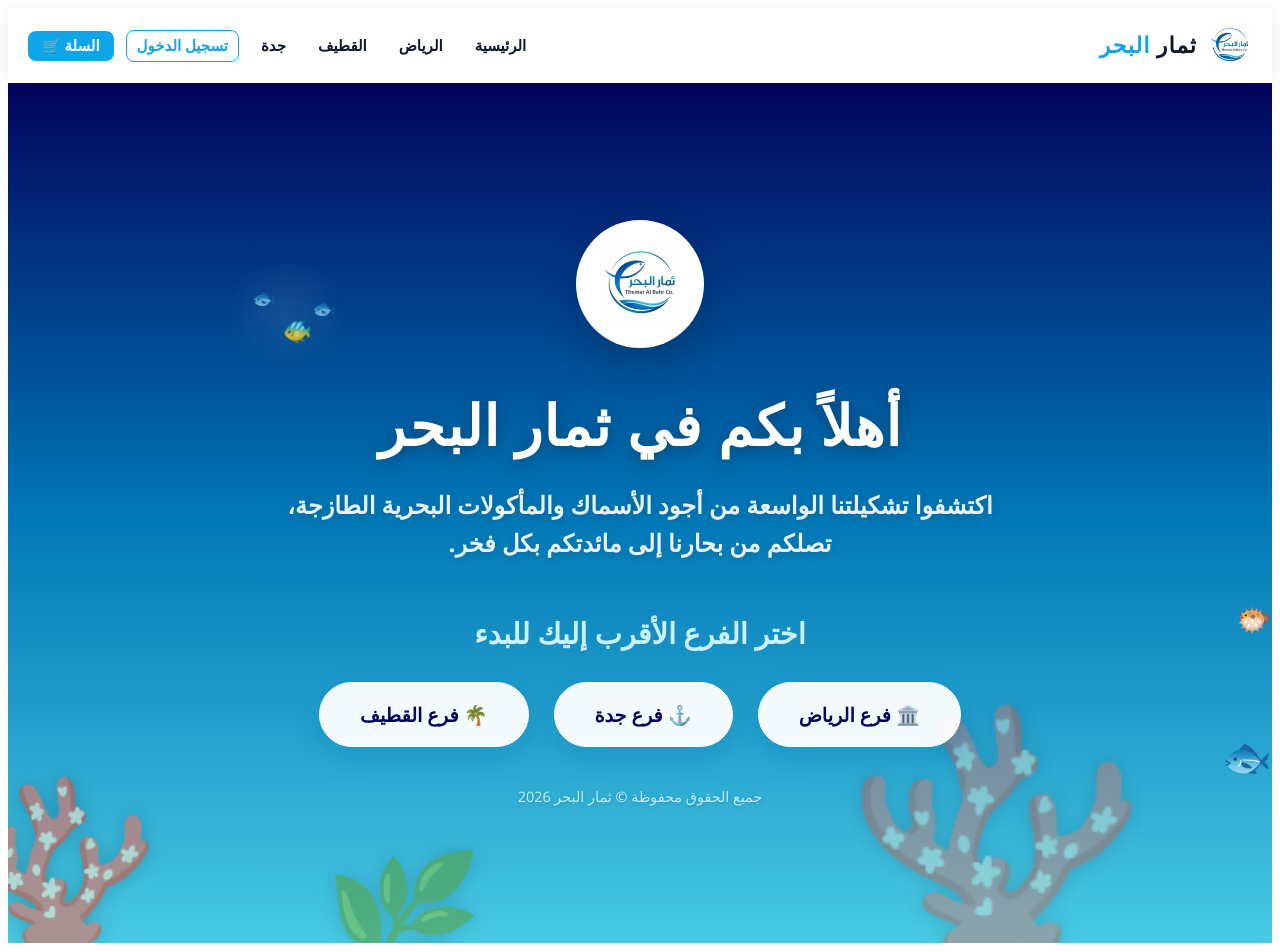
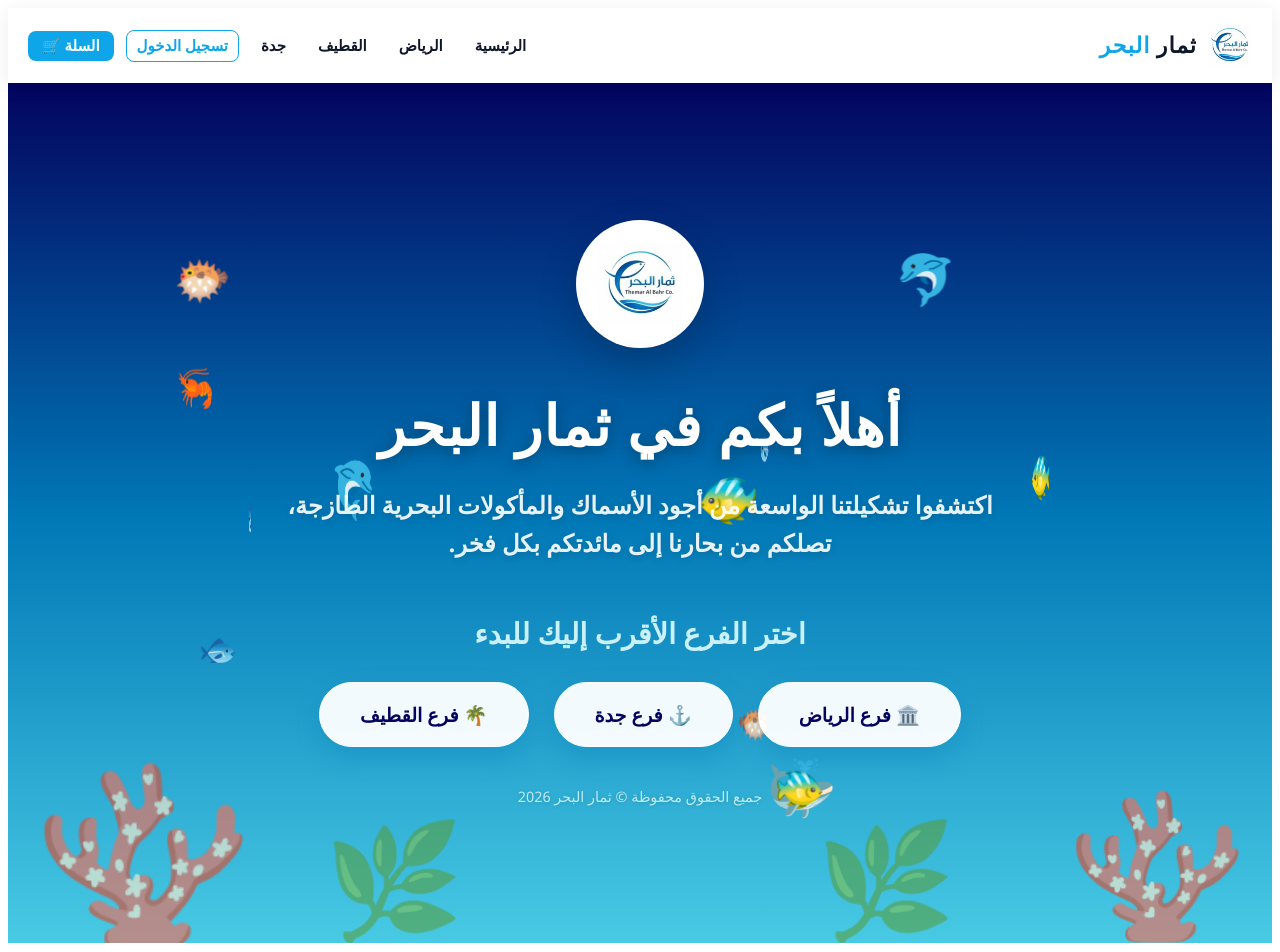
Before and after one commit to MOO651/themar-albahr, a React (Vite) app in the folder my-fish-shop/: page / in a window 1280 px wide. Shown: the top 952 px of the page. Built offline with nearby package versions, Linux system fonts and the light colour scheme.

Commit message:
fix TSX/CSS syntax errors and update massive fish swarm

```diff
--- a/my-fish-shop/src/pages/Home.tsx
+++ b/my-fish-shop/src/pages/Home.tsx
@@ -1,9 +1,8 @@
 import React from 'react';
 import { Link } from 'react-router-dom';
-import logo from '../assets/logo.png'; // تأكد من مسار اللوجو الصحيح لديك
+import logo from '../assets/logo.png';
 
-// مكون الأسماك والشعاب المرجانية المتحركة
-const OceanElements = () => (
+const OceanElements: React.FC = () => (
   <div style={{
     position: 'absolute',
     top: 0,
@@ -14,197 +13,192 @@
     zIndex: 1,
     overflow: 'hidden'
   }}>
-    {/* تأثيرات حركة الأسماك - CSS Animation */}
     <style>{`
-      @keyframes swimRight {
-        0% { transform: translateX(-150px) translateY(0px); opacity: 0.7; }
-        50% { transform: translateX(50vw) translateY(30px); opacity: 1; }
-        100% { transform: translateX(110vw) translateY(-50px); opacity: 0.6; }
+      @keyframes fishPathA {
+        0% { transform: translate(10vw, 20vh) scaleX(1); }
+        25% { transform: translate(75vw, 30vh) scaleX(1); }
+        50% { transform: translate(85vw, 75vh) scaleX(-1); }
+        75% { transform: translate(15vw, 70vh) scaleX(-1); }
+        100% { transform: translate(10vw, 20vh) scaleX(1); }
       }
-      @keyframes swimLeft {
-        0% { transform: translateX(110vw) translateY(0px); opacity: 0.7; }
-        50% { transform: translateX(40vw) translateY(-20px); opacity: 1; }
-        100% { transform: translateX(-150px) translateY(40px); opacity: 0.6; }
+      @keyframes fishPathB {
+        0% { transform: translate(80vw, 65vh) scaleX(-1); }
+        25% { transform: translate(25vw, 80vh) scaleX(-1); }
+        50% { transform: translate(10vw, 25vh) scaleX(1); }
+        75% { transform: translate(70vw, 20vh) scaleX(1); }
+        100% { transform: translate(80vw, 65vh) scaleX(-1); }
       }
-      .fish-animated {
+      @keyframes fishPathC {
+        0% { transform: translate(45vw, 50vh) scaleX(1); }
+        33% { transform: translate(80vw, 40vh) scaleX(1); }
+        66% { transform: translate(20vw, 45vh) scaleX(-1); }
+        100% { transform: translate(45vw, 50vh) scaleX(1); }
+      }
+      @keyframes fishPathD {
+        0% { transform: translate(30vw, 15vh) scaleX(1); }
+        50% { transform: translate(60vw, 85vh) scaleX(-1); }
+        100% { transform: translate(30vw, 15vh) scaleX(1); }
+      }
+      .fish-node {
         position: absolute;
-        font-size: 2rem;
-        animation: swimRight 15s infinite linear;
+        will-change: transform;
       }
-      .fish-animated-left {
-        position: absolute;
-        font-size: 1.5rem;
-        animation: swimLeft 18s infinite linear;
-        animation-delay: 5s;
-      }
-      .fish-group {
-        position: absolute;
-        width: 150px;
-        height: 100px;
-        background: radial-gradient(circle, rgba(255,255,255,0.1) 0%, rgba(255,255,255,0) 70%);
-        border-radius: 50%;
-        animation: swimRight 25s infinite linear;
-        animation-delay: 2s;
-      }
-      .coral-reef {
-        position: absolute;
-        bottom: -20px;
-        font-size: 5rem;
-        opacity: 0.6;
-        filter: drop-shadow(0 0 10px rgba(0,0,0,0.3));
+      .path-a { animation: fishPathA 16s ease-in-out infinite; }
+      .path-b { animation: fishPathB 20s ease-in-out infinite; }
+      .path-c { animation: fishPathC 14s ease-in-out infinite; }
+      .path-d { animation: fishPathD 22s ease-in-out infinite; }
+      .pearl-btn:hover {
+        background: #ffffff !important;
+        transform: translateY(-5px) scale(1.02);
+        box-shadow: 0 15px 30px rgba(0, 119, 182, 0.4) !important;
       }
     `}</style>
 
-    {/* أسماك متحركة */}
-    <div className="fish-animated" style={{ top: '15%', fontSize: '3rem' }}>🐠</div>
-    <div className="fish-animated" style={{ top: '75%', fontSize: '2.5rem', animationDelay: '8s' }}>🐟</div>
-    <div className="fish-animated-left" style={{ top: '35%', fontSize: '4rem' }}>🐬</div>
-    <div className="fish-animated-left" style={{ top: '60%', fontSize: '1.8rem', animationDelay: '12s' }}>🐡</div>
+    <div className="fish-node path-a" style={{ fontSize: '3rem', top: 0, left: 0 }}>🐠</div>
+    <div className="fish-node path-b" style={{ fontSize: '2.5rem', top: 0, left: 0, animationDelay: '-2s' }}>🐟</div>
+    <div className="fish-node path-c" style={{ fontSize: '3.5rem', top: 0, left: 0, animationDelay: '-5s' }}>🐬</div>
+    <div className="fish-node path-d" style={{ fontSize: '2.2rem', top: 0, left: 0, animationDelay: '-8s' }}>🐡</div>
 
-    {/* مجموعة أسماك */}
-    <div className="fish-group" style={{ top: '20%', left: '10%' }}>
-      <span style={{ position: 'absolute', top: '20px', left: '40px', fontSize: '1.2rem' }}>🐟</span>
-      <span style={{ position: 'absolute', top: '50px', left: '70px', fontSize: '1.5rem' }}>🐠</span>
-      <span style={{ position: 'absolute', top: '30px', left: '100px', fontSize: '1.2rem' }}>🐟</span>
-    </div>
+    <div className="fish-node path-b" style={{ fontSize: '2.8rem', top: 0, left: 0, animationDelay: '-3s' }}>🦐</div>
+    <div className="fish-node path-a" style={{ fontSize: '2.1rem', top: 0, left: 0, animationDelay: '-7s' }}>🐟</div>
+    <div className="fish-node path-c" style={{ fontSize: '3.2rem', top: 0, left: 0, animationDelay: '-10s' }}>🐠</div>
+    <div className="fish-node path-d" style={{ fontSize: '3.8rem', top: 0, left: 0, animationDelay: '-4s' }}>🐳</div>
 
-    {/* شعاب مرجانية في الأسفل */}
-    <div className="coral-reef" style={{ left: '-50px', fontSize: '10rem' }}>🪸</div>
-    <div className="coral-reef" style={{ right: '10%', bottom: '-40px', fontSize: '15rem', opacity: 0.4 }}>🪸</div>
-    <div className="coral-reef" style={{ left: '25%', bottom: '-60px', fontSize: '8rem', opacity: 0.5 }}>🌿</div>
+    <div className="fish-node path-c" style={{ fontSize: '2.4rem', top: 0, left: 0, animationDelay: '-1s' }}>🐟</div>
+    <div className="fish-node path-d" style={{ fontSize: '2.6rem', top: 0, left: 0, animationDelay: '-6s' }}>🐠</div>
+    <div className="fish-node path-a" style={{ fontSize: '2.9rem', top: 0, left: 0, animationDelay: '-11s' }}>🐡</div>
+    <div className="fish-node path-b" style={{ fontSize: '3.1rem', top: 0, left: 0, animationDelay: '-9s' }}>🐬</div>
+
+    <div style={{ position: 'absolute', bottom: '-15px', right: '2%', fontSize: '9rem', opacity: 0.65, zIndex: 2 }}>🪸</div>
+    <div style={{ position: 'absolute', bottom: '-25px', left: '2%', fontSize: '11rem', opacity: 0.65, zIndex: 2 }}>🪸</div>
+    <div style={{ position: 'absolute', bottom: '-10px', right: '25%', fontSize: '7rem', opacity: 0.5, zIndex: 2 }}>🌿</div>
+    <div style={{ position: 'absolute', bottom: '-10px', left: '25%', fontSize: '7rem', opacity: 0.5, zIndex: 2 }}>🌿</div>
   </div>
 );
 
-const Home = () => {
+const Home: React.FC = () => {
   return (
     <div style={{
-      position: "relative",
-      minHeight: "100vh",
-      background: "linear-gradient(180deg, #03045e 0%, #0077b6 50%, #48cae4 100%)", // خلفية زرقاء بحرية متدرجة
-      overflow: "hidden",
+      position: 'relative',
+      minHeight: '100vh',
+      background: 'linear-gradient(180deg, #03045e 0%, #0077b6 50%, #48cae4 100%)',
+      overflow: 'hidden',
       fontFamily: "'Tajawal', 'Segoe UI', sans-serif",
-      direction: "rtl",
-      display: "flex",
-      flexDirection: "column",
-      justifyContent: "center",
-      alignItems: "center",
-      padding: "30px 20px",
-      color: "white"
+      direction: 'rtl',
+      display: 'flex',
+      flexDirection: 'column',
+      justifyContent: 'center',
+      alignItems: 'center',
+      padding: '30px 20px',
+      color: 'white'
     }}>
 
-      {/* إضافة عنصر المحيط بالأسماك والشعاب */}
       <OceanElements />
 
-      {/* محتوى الصفحة الرئيسي */}
-      <div style={{ position: "relative", zIndex: 3, textAlign: "center", width: "100%", maxWidth: "900px" }}>
+      <div style={{ position: 'relative', zIndex: 3, textAlign: 'center', width: '100%', maxWidth: '900px' }}>
 
-        {/* الشعار بإطار أبيض مضيء وفخم */}
         <div style={{
-          background: "white",
-          width: "120px",
-          height: "120px",
-          borderRadius: "50%",
-          margin: "0 auto 20px",
-          display: "flex",
-          alignItems: "center",
-          justifyContent: "center",
-          boxShadow: "0 15px 40px rgba(0,0,0,0.2)",
-          border: "4px solid rgba(255,255,255,0.9)"
+          background: 'white',
+          width: '120px',
+          height: '120px',
+          borderRadius: '50%',
+          margin: '0 auto 20px',
+          display: 'flex',
+          alignItems: 'center',
+          justifyContent: 'center',
+          boxShadow: '0 15px 40px rgba(0,0,0,0.2)',
+          border: '4px solid rgba(255,255,255,0.9)'
         }}>
-          <img src={logo} alt="Logo" style={{ width: "70%", height: "70%", objectFit: "contain" }} />
+          <img src={logo} alt="Logo" style={{ width: '70%', height: '70%', objectFit: 'contain' }} />
         </div>
 
-        {/* العنوان الرئيسي */}
         <h1 style={{
-          fontSize: "3.5rem",
-          fontWeight: "900",
-          marginBottom: "15px",
-          textShadow: "0 3px 15px rgba(0,0,0,0.3)",
-          letterSpacing: "1px"
+          fontSize: '3.5rem',
+          fontWeight: '900',
+          marginBottom: '15px',
+          textShadow: '0 3px 15px rgba(0,0,0,0.3)',
+          letterSpacing: '1px'
         }}>
           أهلاً بكم في ثمار البحر
         </h1>
 
-        {/* الوصف */}
         <p style={{
-          fontSize: "1.5rem",
-          fontWeight: "600",
-          lineHeight: "1.6",
-          marginBottom: "50px",
-          opacity: "0.9",
-          textShadow: "0 2px 10px rgba(0,0,0,0.2)"
+          fontSize: '1.5rem',
+          fontWeight: '600',
+          lineHeight: '1.6',
+          marginBottom: '50px',
+          opacity: '0.9',
+          textShadow: '0 2px 10px rgba(0,0,0,0.2)'
         }}>
           اكتشفوا تشكيلتنا الواسعة من أجود الأسماك والمأكولات البحرية الطازجة،<br />
           تصلكم من بحارنا إلى مائدتكم بكل فخر.
         </p>
 
-        {/* عنوان الأزرار */}
         <h3 style={{
-          fontSize: "1.8rem",
-          marginBottom: "30px",
-          fontWeight: "700",
-          color: "#caf0f8"
+          fontSize: '1.8rem',
+          marginBottom: '30px',
+          fontWeight: '700',
+          color: '#caf0f8'
         }}>
           اختر الفرع الأقرب إليك للبدء
         </h3>
 
-        {/* أزرار الفروع بتصميم لؤلؤي */}
         <div style={{
-          display: "flex",
-          justifyContent: "center",
-          gap: "25px",
-          flexWrap: "wrap"
+          display: 'flex',
+          justifyContent: 'center',
+          gap: '25px',
+          flexWrap: 'wrap'
         }}>
           <Link to="/riyadh" className="pearl-btn" style={{
-            padding: "18px 40px",
-            borderRadius: "50px",
-            background: "rgba(255, 255, 255, 0.95)",
-            color: "#03045e",
-            fontSize: "1.2rem",
-            fontWeight: "bold",
-            textDecoration: "none",
-            boxShadow: "0 10px 25px rgba(0, 119, 182, 0.3)",
-            border: "1px solid rgba(255, 255, 255, 1)",
-            transition: "all 0.3s ease",
-            display: "flex",
-            alignItems: "center",
-            gap: "10px"
+            padding: '18px 40px',
+            borderRadius: '50px',
+            background: 'rgba(255, 255, 255, 0.95)',
+            color: '#03045e',
+            fontSize: '1.2rem',
+            fontWeight: 'bold',
+            textDecoration: 'none',
+            boxShadow: '0 10px 25px rgba(0, 119, 182, 0.3)',
+            border: '1px solid rgba(255, 255, 255, 1)',
+            transition: 'all 0.3s ease',
+            display: 'flex',
+            alignItems: 'center',
+            gap: '10px'
           }}>
             🏛️ فرع الرياض
           </Link>
 
           <Link to="/jeddah" className="pearl-btn" style={{
-            padding: "18px 40px",
-            borderRadius: "50px",
-            background: "rgba(255, 255, 255, 0.95)",
-            color: "#03045e",
-            fontSize: "1.2rem",
-            fontWeight: "bold",
-            textDecoration: "none",
-            boxShadow: "0 10px 25px rgba(0, 119, 182, 0.3)",
-            border: "1px solid rgba(255, 255, 255, 1)",
-            transition: "all 0.3s ease",
-            display: "flex",
-            alignItems: "center",
-            gap: "10px"
+            padding: '18px 40px',
+            borderRadius: '50px',
+            background: 'rgba(255, 255, 255, 0.95)',
+            color: '#03045e',
+            fontSize: '1.2rem',
+            fontWeight: 'bold',
+            textDecoration: 'none',
+            boxShadow: '0 10px 25px rgba(0, 119, 182, 0.3)',
+            border: '1px solid rgba(255, 255, 255, 1)',
+            transition: 'all 0.3s ease',
+            display: 'flex',
+            alignItems: 'center',
+            gap: '10px'
           }}>
             ⚓ فرع جدة
           </Link>
 
           <Link to="/qatif" className="pearl-btn" style={{
-            padding: "18px 40px",
-            borderRadius: "50px",
-            background: "rgba(255, 255, 255, 0.95)",
-            color: "#03045e",
-            fontSize: "1.2rem",
-            fontWeight: "bold",
-            textDecoration: "none",
-            boxShadow: "0 10px 25px rgba(0, 119, 182, 0.3)",
-            border: "1px solid rgba(255, 255, 255, 1)",
-            transition: "all 0.3s ease",
-            display: "flex",
-            alignItems: "center",
-            gap: "10px"
+            padding: '18px 40px',
+            borderRadius: '50px',
+            background: 'rgba(255, 255, 255, 0.95)',
+            color: '#03045e',
+            fontSize: '1.2rem',
+            fontWeight: 'bold',
+            textDecoration: 'none',
+            boxShadow: '0 10px 25px rgba(0, 119, 182, 0.3)',
+            border: '1px solid rgba(255, 255, 255, 1)',
+            transition: 'all 0.3s ease',
+            display: 'flex',
+            alignItems: 'center',
+            gap: '10px'
           }}>
             🌴 فرع القطيف
           </Link>
@@ -212,25 +206,15 @@
 
       </div>
 
-      {/* تأثيرات حركة الأزرار */}
-      <style>{`
-        .pearl-btn:hover {
-          background: #ffffff !important;
-          transform: translateY(-5px) scale(1.02);
-          box-shadow: 0 15px 30px rgba(0, 119, 182, 0.4) !important;
-        }
-      `}</style>
-
-      {/* حقوق النشر */}
       <div style={{
-        position: "relative",
+        position: 'relative',
         zIndex: 3,
-        color: "#e0fbfc",
-        fontSize: "0.9rem",
-        fontWeight: "500",
-        marginTop: "40px",
-        opacity: "0.8",
-        textShadow: "0 1px 5px rgba(0,0,0,0.2)"
+        color: '#e0fbfc',
+        fontSize: '0.9rem',
+        fontWeight: '500',
+        marginTop: '40px',
+        opacity: '0.8',
+        textShadow: '0 1px 5px rgba(0,0,0,0.2)'
       }}>
         جميع الحقوق محفوظة © ثمار البحر 2026
       </div>
```
